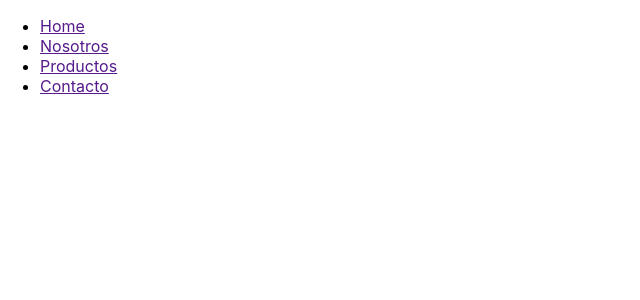
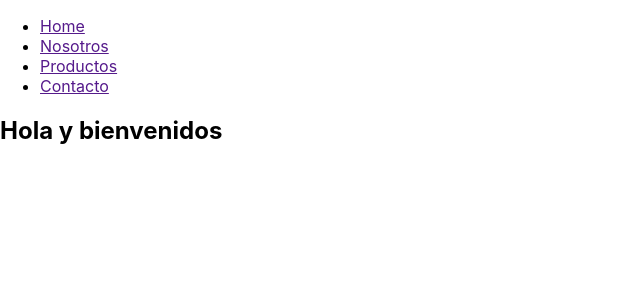
Before and after one commit to FranST724/tasinazzo-EcommerceLibreria, a React (Create React App) app: page / in a window 1280 px wide. Shown: the top 300 px of the page, without its empty margins (0-640 px from the left). Built offline with nearby package versions, Linux system fonts and the light colour scheme.

Commit message:
CartWidget

```diff
--- a/src/App.js
+++ b/src/App.js
@@ -1,10 +1,12 @@
 import './App.css';
 import NavBar from './components/NavBar';
+import ItemListContainer from './components/ItemListContainer'
 
 function App() {
   return (
     <div>
     <NavBar />
+    <ItemListContainer greeting = 'Hola y bienvenidos'/>
     </div>
   );
 }
--- /dev/null
+++ b/src/components/ItemListContainer.js
@@ -0,0 +1,8 @@
+
+const ItemListContainer = ({greeting}) => {
+    return (
+        <h2>{greeting}</h2>
+    )
+}
+
+export default ItemListContainer
```
Also changed, not shown: src/components/CartWidget.js (added).
